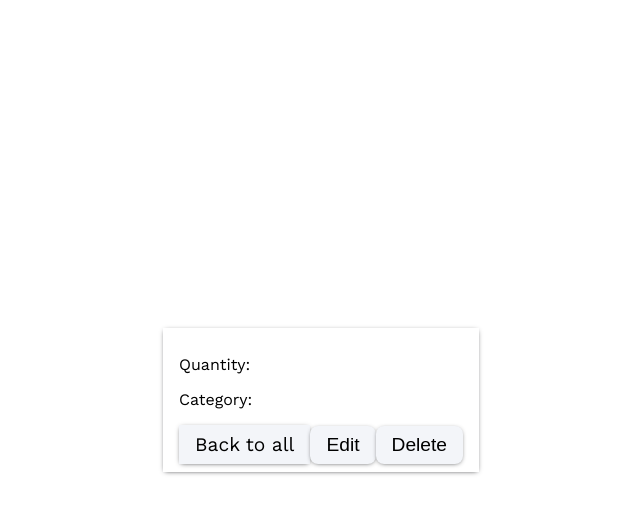
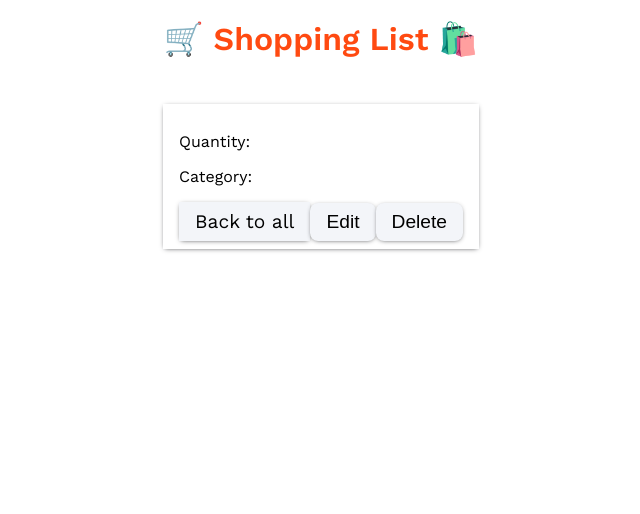
Before and after one commit to YavorLalev/Shopping-List, a Next.js app: page /1 in a window 1280 px wide. Shown: the top 514 px of the page, without its empty margins (319-959 px from the left). Built offline with nearby package versions, Linux system fonts and the light colour scheme; no server answers; the database is empty.

Commit message:
Add Layout component

```diff
--- a/components/Layout/index.js
+++ b/components/Layout/index.js
@@ -0,0 +1,24 @@
+import TitleBar from "../Title/Title.styled";
+import styled from "styled-components";
+import Head from "next/head.js";
+
+const Main = styled.main`
+  display: grid;
+  gap: 0.5rem;
+  margin-top: 6rem;
+  padding: 0.5rem;
+  position: relative;
+  width: 100%;
+`;
+
+export default function Layout({ children }) {
+  return (
+    <>
+      <Head>
+        <title>Shopping List</title>
+      </Head>
+      <TitleBar />
+      <Main>{children}</Main>
+    </>
+  );
+}
--- a/components/Title/Title.styled.js
+++ b/components/Title/Title.styled.js
@@ -6,6 +6,7 @@ const Headline = styled.h1`
   left: 0;
   width: 100%;
   background-color: white;
+  color: var(--color-nemo);
   margin: 0;
   padding: 20px;
   font-weight: 600;
--- a/pages/_app.js
+++ b/pages/_app.js
@@ -1,14 +1,17 @@
 import { SWRConfig } from "swr";
 import GlobalStyle from "../styles";
+import Layout from "@/components/Layout";
 
 const fetcher = (url) => fetch(url).then((response) => response.json());
 
 export default function App({ Component, pageProps }) {
   return (
     <>
-      <GlobalStyle />
       <SWRConfig value={{ fetcher }}>
-        <Component {...pageProps} />
+        <Layout>
+          <GlobalStyle />
+          <Component {...pageProps} />
+        </Layout>
       </SWRConfig>
     </>
   );
--- a/pages/index.js
+++ b/pages/index.js
@@ -4,6 +4,7 @@ import ProductForm from "../components/ProductForm";
 import useSWR from "swr";
 import { useState } from "react";
 import { StyledButton } from "@/components/Button/Button.styled";
+import TitleBar from "@/components/Title/Title.styled";
 
 export default function HomePage() {
   const { mutate } = useSWR("/api/products");
@@ -37,6 +38,7 @@ export default function HomePage() {
   }
   return (
     <>
+      {/* <TitleBar /> */}
       {isChecked ? (
         <ProductForm onSubmit={handleAddProduct} />
       ) : (
--- a/styles.js
+++ b/styles.js
@@ -24,7 +24,7 @@ export default createGlobalStyle`
     margin: auto;
     font-family: ${workSans.style.fontFamily};
     place-items: center;
-    min-height: 100vh;
-    max-width: 50rem;
+    /* min-height: 100vh; */
+    max-width: 60rem;
   }
 `;
```
Also changed, not shown: components/ProductList/index.js (+4 -3 lines).
